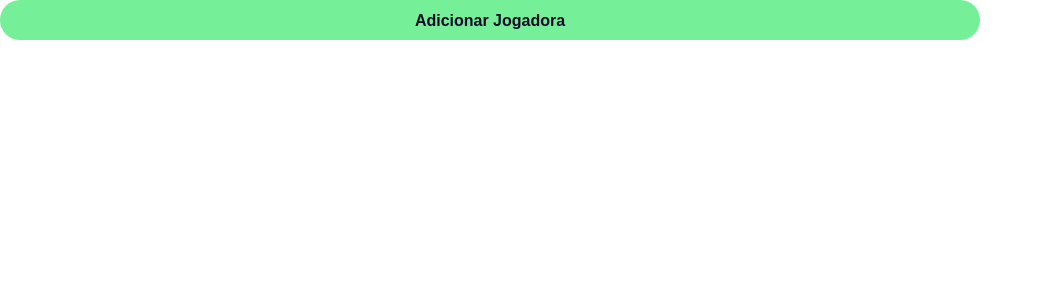
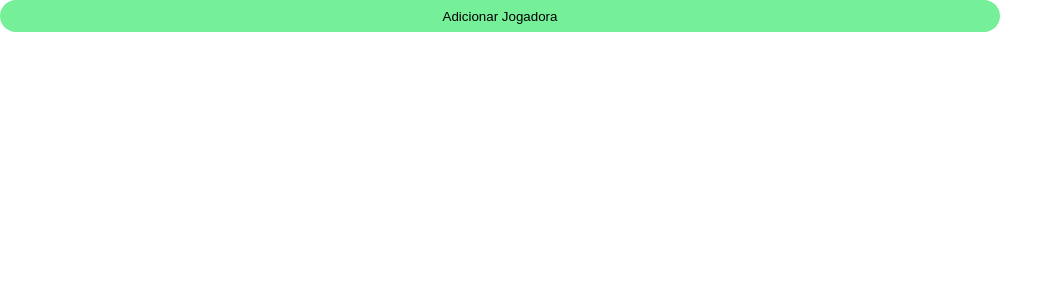
Before and after one commit to estartandodevs-course/Escala-as-Mina, a React (Create React App) app: page / in a window 1280 px wide. Shown: the top 300 px of the page, without its empty margins (0-1063 px from the left). Built offline with nearby package versions, Linux system fonts and the light colour scheme.

Commit message:
Fix Btn Color

```diff
--- a/src/components/CreatePlayer/index.jsx
+++ b/src/components/CreatePlayer/index.jsx
@@ -3,7 +3,7 @@ import { InputPlayer } from '../Input';
 import { Button } from '../Button';
 import AcceptBtn from '../../assets/icons/AcceptBtn.svg';
 import DeclineBtn from '../../assets/icons/DeclineBtn.svg';
-import { AddPlayerBtn, PlayerInfo } from './styledCreatePlayer';
+import { PlayerInfo } from './styledCreatePlayer';
 
 export const CreatePlayer = () => {
   const [showInput, setShowInput] = useState(false);
@@ -17,9 +17,14 @@ export const CreatePlayer = () => {
   return (
     <>
       {showBtn && (
-        <AddPlayerBtn type="icon" onClick={handleClick}>
+        <Button
+          size="large"
+          variation="secondary"
+          type="solid"
+          onClick={handleClick}
+        >
           Adicionar Jogadora
-        </AddPlayerBtn>
+        </Button>
       )}
 
       {showInput && (
--- a/src/components/CreatePlayer/styledCreatePlayer.jsx
+++ b/src/components/CreatePlayer/styledCreatePlayer.jsx
@@ -1,21 +1,4 @@
 import styled from 'styled-components';
-
-const AddPlayerBtn = styled.button`
-  background-color: ${(props) => props.theme.pallete.secondary.main};
-  color: ${(props) => props.theme.pallete.gray.black};
-  font-weight: bold;
-  font-size: 16px;
-  line-height: 19px;
-  width: 980px;
-  height: 40px;
-  border-radius: 30px;
-  border: none;
-  cursor: pointer;
-
-  &:focus {
-    outline: none;
-  }
-`;
 
 const PlayerInfo = styled.div`
   display: flex;
@@ -28,4 +11,4 @@ const PlayerInfo = styled.div`
     margin: 8px;
   }
 `;
-export { AddPlayerBtn, PlayerInfo };
+export { PlayerInfo };
```
